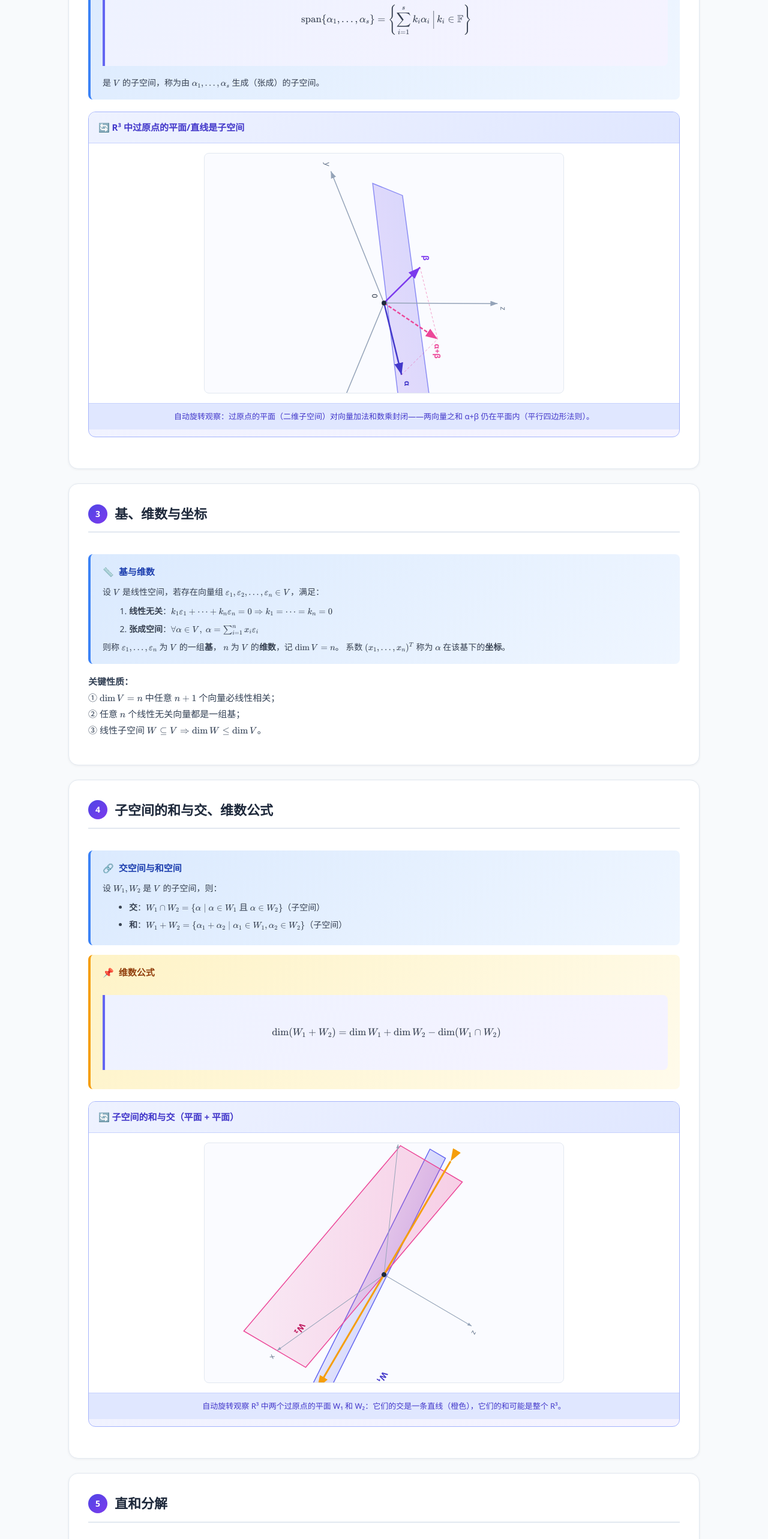
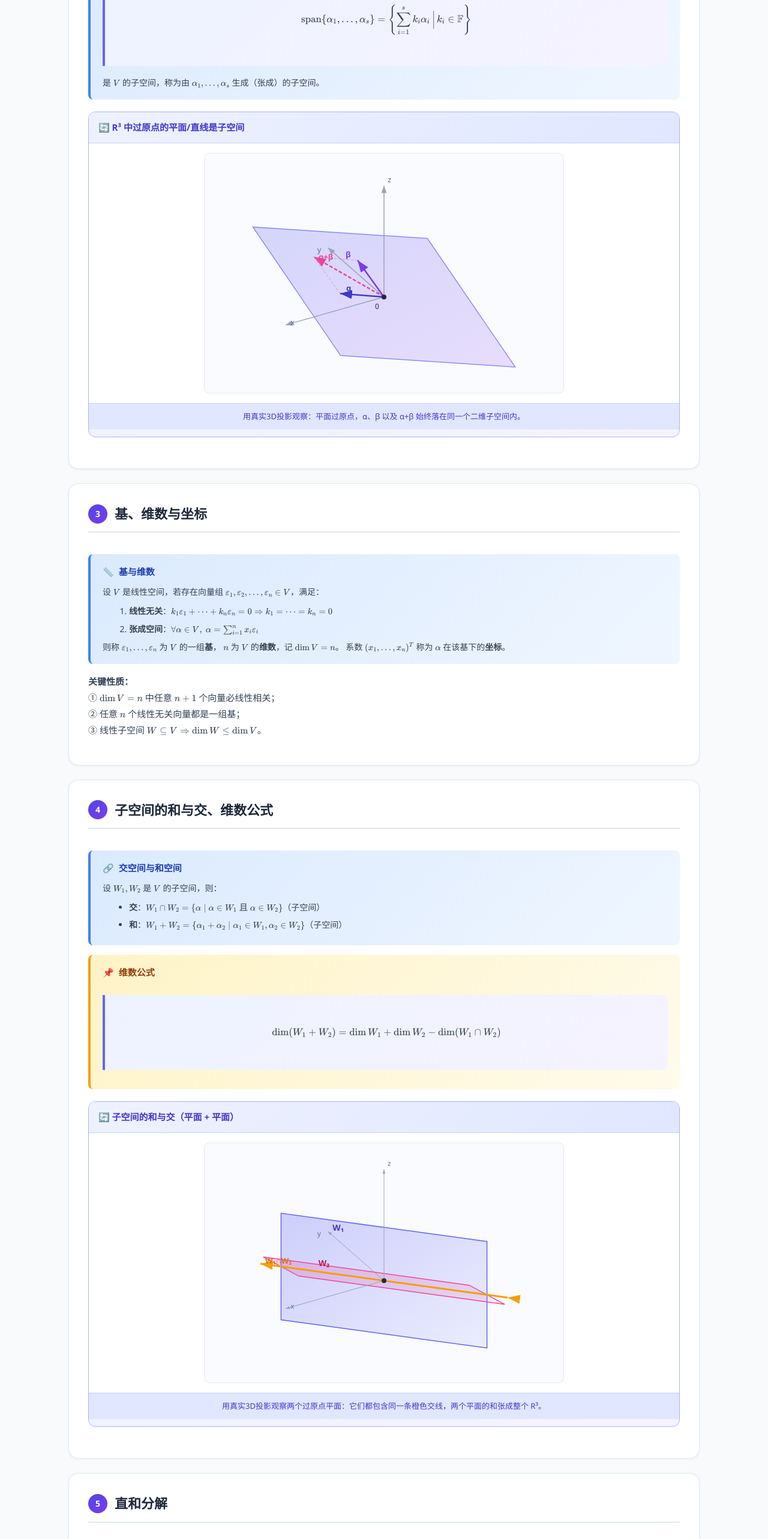
Before and after one commit to ztracer/matrix-theory-vue, a Vue app: page /#/lesson/01 in a window 1280 px wide. Shown: the part 1427-3993 px from the top of the page at 60% size. Built offline with nearby package versions, Linux system fonts and the light colour scheme.

Commit message:
Fix lesson animation geometry

```diff
--- a/src/views/lessons/01_LinearSpace.vue
+++ b/src/views/lessons/01_LinearSpace.vue
@@ -43,7 +43,7 @@
       </Theorem>
 
       <AnimationBox title="R³ 中过原点的平面/直线是子空间" mode="auto"
-        description="自动旋转观察：过原点的平面（二维子空间）对向量加法和数乘封闭——两向量之和 α+β 仍在平面内（平行四边形法则）。">
+        description="用真实3D投影观察：平面过原点，α、β 以及 α+β 始终落在同一个二维子空间内。">
         <svg viewBox="0 0 600 400" ref="svg1Ref" style="width:100%;max-width:600px;">
           <defs>
             <linearGradient id="planeGrad1" x1="0%" y1="0%" x2="100%" y2="100%">
@@ -51,24 +51,24 @@
               <stop offset="100%" stop-color="#7c3aed" stop-opacity="0.15"/>
             </linearGradient>
           </defs>
-          <g :transform="`rotate(${rot1}, 300, 250)`">
+          <g>
             <polygon :points="planePoints1" fill="url(#planeGrad1)" stroke="#6366f1" stroke-width="1.5" stroke-opacity="0.7"/>
-            <line x1="300" y1="250" x2="520" y2="340" stroke="#94a3b8" stroke-width="1.5" marker-end="url(#arrowGray)"/>
-            <line x1="300" y1="250" x2="80" y2="340" stroke="#94a3b8" stroke-width="1.5" marker-end="url(#arrowGray)"/>
-            <line x1="300" y1="250" x2="300" y2="60" stroke="#94a3b8" stroke-width="1.5" marker-end="url(#arrowGray)"/>
-            <text x="530" y="345" fill="#64748b" font-size="13">x</text>
-            <text x="65" y="350" fill="#64748b" font-size="13">y</text>
-            <text x="305" y="55" fill="#64748b" font-size="13">z</text>
-            <line x1="300" y1="250" :x2="300+v1x" :y2="250+v1y" stroke="#4338ca" stroke-width="2.5" marker-end="url(#arrowBlue)"/>
-            <line x1="300" y1="250" :x2="300+v2x" :y2="250+v2y" stroke="#7c3aed" stroke-width="2.5" marker-end="url(#arrowPurple)"/>
-            <line x1="300" y1="250" :x2="300+v1x+v2x" :y2="250+v1y+v2y" stroke="#ec4899" stroke-width="2.5" marker-end="url(#arrowPink)" stroke-dasharray="6,3"/>
-            <line :x1="300+v1x" :y1="250+v1y" :x2="300+v1x+v2x" :y2="250+v1y+v2y" stroke="#ec4899" stroke-width="1" stroke-dasharray="4,3" opacity="0.5"/>
-            <line :x1="300+v2x" :y1="250+v2y" :x2="300+v1x+v2x" :y2="250+v1y+v2y" stroke="#ec4899" stroke-width="1" stroke-dasharray="4,3" opacity="0.5"/>
-            <text :x="300+v1x+10" :y="250+v1y-5" fill="#4338ca" font-size="13" font-weight="bold">α</text>
-            <text :x="300+v2x-20" :y="250+v2y-5" fill="#7c3aed" font-size="13" font-weight="bold">β</text>
-            <text :x="300+v1x+v2x+8" :y="250+v1y+v2y+5" fill="#ec4899" font-size="13" font-weight="bold">α+β</text>
-            <circle cx="300" cy="250" r="4" fill="#1e293b"/>
-            <text x="285" y="270" fill="#1e293b" font-size="12">0</text>
+            <line :x1="origin1.x" :y1="origin1.y" :x2="axis1X.x" :y2="axis1X.y" stroke="#94a3b8" stroke-width="1.5" marker-end="url(#arrowGray)"/>
+            <line :x1="origin1.x" :y1="origin1.y" :x2="axis1Y.x" :y2="axis1Y.y" stroke="#94a3b8" stroke-width="1.5" marker-end="url(#arrowGray)"/>
+            <line :x1="origin1.x" :y1="origin1.y" :x2="axis1Z.x" :y2="axis1Z.y" stroke="#94a3b8" stroke-width="1.5" marker-end="url(#arrowGray)"/>
+            <text :x="axis1X.x + 8" :y="axis1X.y" fill="#64748b" font-size="13">x</text>
+            <text :x="axis1Y.x - 18" :y="axis1Y.y + 8" fill="#64748b" font-size="13">y</text>
+            <text :x="axis1Z.x + 6" :y="axis1Z.y - 6" fill="#64748b" font-size="13">z</text>
+            <line :x1="origin1.x" :y1="origin1.y" :x2="vec1A.x" :y2="vec1A.y" stroke="#4338ca" stroke-width="2.5" marker-end="url(#arrowBlue)"/>
+            <line :x1="origin1.x" :y1="origin1.y" :x2="vec1B.x" :y2="vec1B.y" stroke="#7c3aed" stroke-width="2.5" marker-end="url(#arrowPurple)"/>
+            <line :x1="origin1.x" :y1="origin1.y" :x2="vec1Sum.x" :y2="vec1Sum.y" stroke="#ec4899" stroke-width="2.5" marker-end="url(#arrowPink)" stroke-dasharray="6,3"/>
+            <line :x1="vec1A.x" :y1="vec1A.y" :x2="vec1Sum.x" :y2="vec1Sum.y" stroke="#ec4899" stroke-width="1" stroke-dasharray="4,3" opacity="0.5"/>
+            <line :x1="vec1B.x" :y1="vec1B.y" :x2="vec1Sum.x" :y2="vec1Sum.y" stroke="#ec4899" stroke-width="1" stroke-dasharray="4,3" opacity="0.5"/>
+            <text :x="vec1A.x + 10" :y="vec1A.y - 5" fill="#4338ca" font-size="13" font-weight="bold">α</text>
+            <text :x="vec1B.x - 20" :y="vec1B.y - 5" fill="#7c3aed" font-size="13" font-weight="bold">β</text>
+            <text :x="vec1Sum.x + 8" :y="vec1Sum.y + 5" fill="#ec4899" font-size="13" font-weight="bold">α+β</text>
+            <circle :cx="origin1.x" :cy="origin1.y" r="4" fill="#1e293b"/>
+            <text :x="origin1.x - 15" :y="origin1.y + 20" fill="#1e293b" font-size="12">0</text>
           </g>
           <defs>
             <marker id="arrowGray" markerWidth="8" markerHeight="6" refX="8" refY="3" orient="auto">
@@ -122,7 +122,7 @@
       </Theorem>
 
       <AnimationBox title="子空间的和与交（平面 + 平面）" mode="auto"
-        description="自动旋转观察 R³ 中两个过原点的平面 W₁ 和 W₂：它们的交是一条直线（橙色），它们的和可能是整个 R³。">
+        description="用真实3D投影观察两个过原点平面：它们都包含同一条橙色交线，两个平面的和张成整个 R³。">
         <svg viewBox="0 0 600 400" ref="svg2Ref" style="width:100%;max-width:600px;">
           <defs>
             <linearGradient id="planeW1" x1="0%" y1="0%" x2="100%" y2="100%">
@@ -134,20 +134,20 @@
               <stop offset="100%" stop-color="#ec4899" stop-opacity="0.1"/>
             </linearGradient>
           </defs>
-          <g :transform="`rotate(${rot2}, 300, 220)`">
+          <g>
             <polygon :points="w1Points" fill="url(#planeW1)" stroke="#6366f1" stroke-width="1.5"/>
             <polygon :points="w2Points" fill="url(#planeW2)" stroke="#ec4899" stroke-width="1.5"/>
-            <line x1="80" y1="220" x2="520" y2="220" stroke="#f59e0b" stroke-width="3" marker-end="url(#arrowOrange)" marker-start="url(#arrowOrange)"/>
-            <line x1="300" y1="220" x2="500" y2="310" stroke="#94a3b8" stroke-width="1" marker-end="url(#arrowGray2)"/>
-            <line x1="300" y1="220" x2="100" y2="310" stroke="#94a3b8" stroke-width="1" marker-end="url(#arrowGray2)"/>
-            <line x1="300" y1="220" x2="300" y2="50" stroke="#94a3b8" stroke-width="1" marker-end="url(#arrowGray2)"/>
-            <text x="510" y="315" fill="#64748b" font-size="12">x</text>
-            <text x="80" y="320" fill="#64748b" font-size="12">y</text>
-            <text x="305" y="45" fill="#64748b" font-size="12">z</text>
-            <text x="440" y="140" fill="#4338ca" font-size="14" font-weight="bold">W₁</text>
-            <text x="440" y="300" fill="#be185d" font-size="14" font-weight="bold">W₂</text>
-            <text x="525" y="215" fill="#d97706" font-size="13" font-weight="bold">W₁∩W₂</text>
-            <circle cx="300" cy="220" r="4" fill="#1e293b"/>
+            <line :x1="line2A.x" :y1="line2A.y" :x2="line2B.x" :y2="line2B.y" stroke="#f59e0b" stroke-width="3" marker-end="url(#arrowOrange)" marker-start="url(#arrowOrange)"/>
+            <line :x1="origin2.x" :y1="origin2.y" :x2="axis2X.x" :y2="axis2X.y" stroke="#94a3b8" stroke-width="1" marker-end="url(#arrowGray2)"/>
+            <line :x1="origin2.x" :y1="origin2.y" :x2="axis2Y.x" :y2="axis2Y.y" stroke="#94a3b8" stroke-width="1" marker-end="url(#arrowGray2)"/>
+            <line :x1="origin2.x" :y1="origin2.y" :x2="axis2Z.x" :y2="axis2Z.y" stroke="#94a3b8" stroke-width="1" marker-end="url(#arrowGray2)"/>
+            <text :x="axis2X.x + 8" :y="axis2X.y" fill="#64748b" font-size="12">x</text>
+            <text :x="axis2Y.x - 18" :y="axis2Y.y + 8" fill="#64748b" font-size="12">y</text>
+            <text :x="axis2Z.x + 6" :y="axis2Z.y - 6" fill="#64748b" font-size="12">z</text>
+            <text :x="labelW1.x" :y="labelW1.y" fill="#4338ca" font-size="14" font-weight="bold">W₁</text>
+            <text :x="labelW2.x" :y="labelW2.y" fill="#be185d" font-size="14" font-weight="bold">W₂</text>
+            <text :x="line2B.x + 8" :y="line2B.y" fill="#d97706" font-size="13" font-weight="bold">W₁∩W₂</text>
+            <circle :cx="origin2.x" :cy="origin2.y" r="4" fill="#1e293b"/>
           </g>
           <defs>
             <marker id="arrowGray2" markerWidth="7" markerHeight="5" refX="7" refY="2.5" orient="auto">
@@ -367,27 +367,73 @@ const hwQuizzes = computed(() => (homeworkBank[1] || []).map(q => ({ ...q })))
 // ===== Animation 1: Plane subspace in R3 (auto-rotate) =====
 const rot1 = ref(0)
 let rafId1 = null
-const v1x = 120, v1y = -30
-const v2x = -60, v2y = -60
-const planePoints1 = "100,270 500,220 480,170 120,220"
+
+function project3(v, angle, cx = 300, cy = 230, scale = 62) {
+  const c = Math.cos(angle), sn = Math.sin(angle)
+  const x = v[0] * c - v[1] * sn
+  const y = v[0] * sn + v[1] * c
+  return { x: cx + (x - y) * 0.72 * scale, y: cy - (v[2] - (x + y) * 0.36) * scale }
+}
+function pointsToString(points) { return points.map(p => `${p.x},${p.y}`).join(' ') }
+function add3(a, b) { return a.map((v, i) => v + b[i]) }
+function scale3(a, k) { return a.map(v => v * k) }
+
+const angle1 = computed(() => rot1.value * Math.PI / 180)
+const origin1 = computed(() => project3([0, 0, 0], angle1.value, 300, 240))
+const axis1X = computed(() => project3([3, 0, 0], angle1.value, 300, 240))
+const axis1Y = computed(() => project3([0, 3, 0], angle1.value, 300, 240))
+const axis1Z = computed(() => project3([0, 0, 3], angle1.value, 300, 240))
+const planeBasisA = [2.2, 0.2, 0.6]
+const planeBasisB = [0.2, 2.0, 0.9]
+const vecAlpha = [1.25, 0.15, 0.34]
+const vecBeta = [0.15, 1.15, 0.52]
+const vec1A = computed(() => project3(vecAlpha, angle1.value, 300, 240))
+const vec1B = computed(() => project3(vecBeta, angle1.value, 300, 240))
+const vec1Sum = computed(() => project3(add3(vecAlpha, vecBeta), angle1.value, 300, 240))
+const planePoints1 = computed(() => {
+  const corners = [
+    add3(scale3(planeBasisA, -1.15), scale3(planeBasisB, -1.0)),
+    add3(scale3(planeBasisA, 1.15), scale3(planeBasisB, -1.0)),
+    add3(scale3(planeBasisA, 1.15), scale3(planeBasisB, 1.0)),
+    add3(scale3(planeBasisA, -1.15), scale3(planeBasisB, 1.0))
+  ]
+  return pointsToString(corners.map(v => project3(v, angle1.value, 300, 240)))
+})
 
 function animate1() {
-  rot1.value = (rot1.value + 0.3) % 360
+  rot1.value = (rot1.value + 0.35) % 360
   rafId1 = requestAnimationFrame(animate1)
 }
 
 // ===== Animation 2: Sum and intersection of two planes (auto-rotate) =====
 const rot2 = ref(0)
 let rafId2 = null
-const w1Points = "80,230 520,200 520,230 80,260"
-const w2Points = computed(() => {
-  const cx = 300, cy = 220
-  const tilt = Math.sin(rot2.value * Math.PI / 180) * 40
-  return `${cx-200},${cy-tilt} ${cx+200},${cy+tilt} ${cx+200},${cy+120+tilt} ${cx-200},${cy+120-tilt}`
-})
+const angle2 = computed(() => rot2.value * Math.PI / 180)
+const origin2 = computed(() => project3([0, 0, 0], angle2.value, 300, 230))
+const axis2X = computed(() => project3([3, 0, 0], angle2.value, 300, 230))
+const axis2Y = computed(() => project3([0, 3, 0], angle2.value, 300, 230))
+const axis2Z = computed(() => project3([0, 0, 3], angle2.value, 300, 230))
+const wCommon = [1, 1, 0]
+const w1Extra = [0, 0, 1.15]
+const w2Extra = [1, -1, 0.9]
+function planeFromBasis(a, b, angle) {
+  const corners = [
+    add3(scale3(a, -2.0), scale3(b, -1.25)),
+    add3(scale3(a, 2.0), scale3(b, -1.25)),
+    add3(scale3(a, 2.0), scale3(b, 1.25)),
+    add3(scale3(a, -2.0), scale3(b, 1.25))
+  ]
+  return pointsToString(corners.map(v => project3(v, angle, 300, 230)))
+}
+const w1Points = computed(() => planeFromBasis(wCommon, w1Extra, angle2.value))
+const w2Points = computed(() => planeFromBasis(wCommon, w2Extra, angle2.value))
+const line2A = computed(() => project3(scale3(wCommon, -2.4), angle2.value, 300, 230))
+const line2B = computed(() => project3(scale3(wCommon, 2.4), angle2.value, 300, 230))
+const labelW1 = computed(() => project3(add3(wCommon, w1Extra), angle2.value, 300, 230))
+const labelW2 = computed(() => project3(add3(wCommon, w2Extra), angle2.value, 300, 230))
 
 function animate2() {
-  rot2.value = (rot2.value + 0.4) % 360
+  rot2.value = (rot2.value + 0.35) % 360
   rafId2 = requestAnimationFrame(animate2)
 }
 
```
Also changed, not shown: src/views/lessons/05_LUQR.vue (+49 -13 lines).
